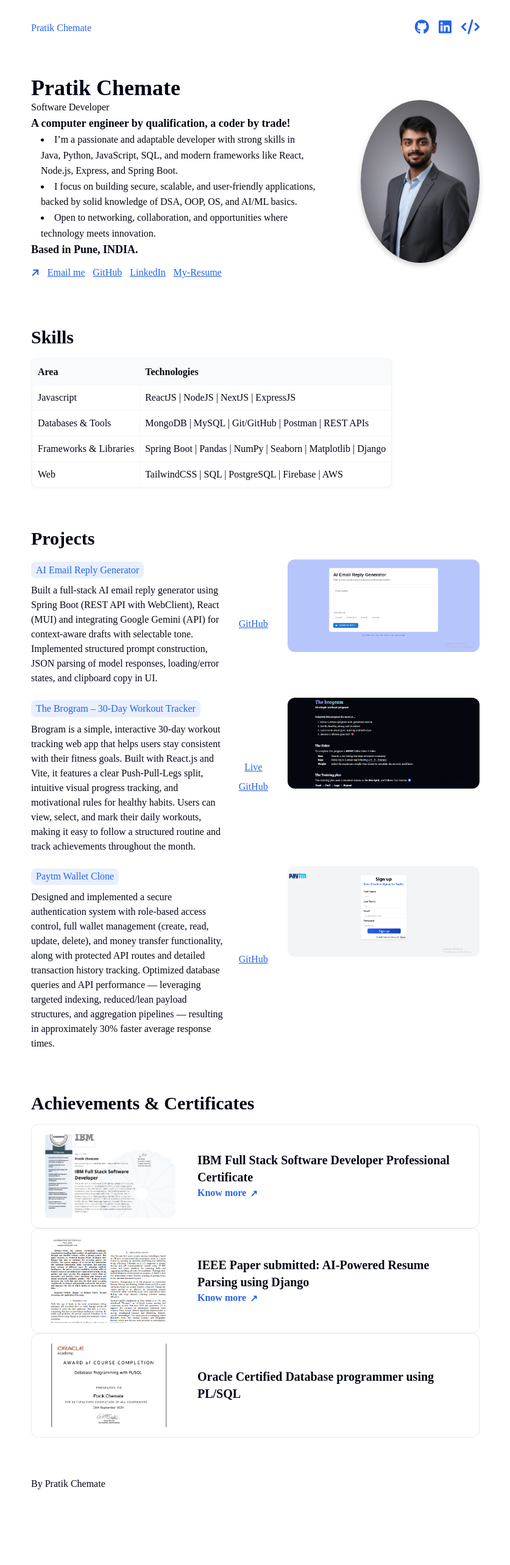
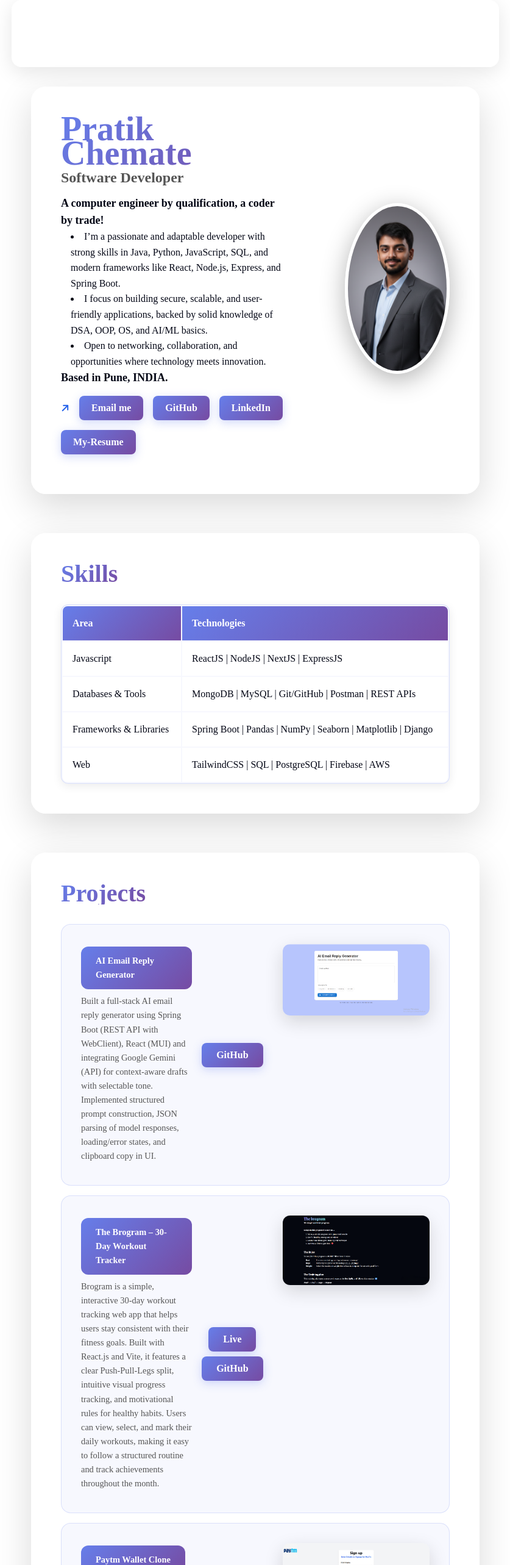
Before and after one commit to pratikchemate/portfolio1, a React (Vite) app: page / in a window 1280 px wide. Shown: the top 2566 px of the page at 61% size, without its empty margins (221-1058 px from the left). Before the commit the page ends 2477 px from the top, so only its background shows below. Built offline with nearby package versions, Linux system fonts and the light colour scheme; a web font is replaced by a local one.

Commit message:
Updated App.css

```diff
--- a/src/App.css
+++ b/src/App.css
@@ -2,14 +2,14 @@ body {
   min-height: 100vh;
   display: flex;
   flex-direction: column;
-  background-color: coral;
-
+  background: linear-gradient(135deg, #667eea 0%, #764ba2 100%);
+  background-attachment: fixed;
 }
 
 header,
 footer,
 main {
-  max-width: 800px;
+  max-width: 1100px;
   width: 100%;
   margin: 0 auto;
   padding: 2rem;
@@ -20,12 +20,44 @@ header {
   align-items: center;
   justify-content: space-between;
   gap: 1rem;
+  backdrop-filter: blur(10px);
+  background: rgba(255, 255, 255, 0.1);
+  border-radius: 16px;
+  padding: 1.5rem 2rem;
+  margin-bottom: 2rem;
+  box-shadow: 0 8px 32px rgba(0, 0, 0, 0.1);
+  border: 1px solid rgba(255, 255, 255, 0.2);
+}
+
+header a:first-child {
+  font-size: 1.25rem;
+  font-weight: 700;
+  color: white;
+  text-decoration: none;
+  transition: transform 0.3s ease;
+}
+
+header a:first-child:hover {
+  transform: translateY(-2px);
 }
 nav {
   display: flex;
   align-items: center;
   gap: 1rem;
 }
+nav a {
+  color: white;
+  text-decoration: none;
+  transition: all 0.3s ease;
+  padding: 0.5rem;
+  border-radius: 8px;
+}
+
+nav a:hover {
+  background: rgba(255, 255, 255, 0.2);
+  transform: translateY(-3px);
+}
+
 nav i {
   font-size: 1.5rem;
 }
@@ -36,11 +68,32 @@ section {
 }
 
 main {
-  gap: 4rem;
+  gap: 5rem;
 }
 
 section {
-  gap: 1rem;
+  gap: 1.5rem;
+  backdrop-filter: blur(10px);
+  background: rgba(255, 255, 255, 0.95);
+  border-radius: 24px;
+  padding: 3rem;
+  box-shadow: 0 20px 60px rgba(0, 0, 0, 0.15);
+  border: 1px solid rgba(255, 255, 255, 0.3);
+  transition: transform 0.3s ease, box-shadow 0.3s ease;
+}
+
+section:hover {
+  transform: translateY(-5px);
+  box-shadow: 0 25px 70px rgba(0, 0, 0, 0.2);
+}
+
+section h2 {
+  font-size: 2.5rem;
+  font-weight: 800;
+  background: linear-gradient(135deg, #667eea 0%, #764ba2 100%);
+  -webkit-background-clip: text;
+  -webkit-text-fill-color: transparent;
+  margin-bottom: 1rem;
 }
 
 .intro-header p {
@@ -80,7 +133,18 @@ section {
 .project-card {
   display: flex;
   flex-direction: column;
-  gap: 1rem;
+  gap: 1.5rem;
+  background: rgba(102, 126, 234, 0.05);
+  padding: 2rem;
+  border-radius: 16px;
+  border: 1px solid rgba(102, 126, 234, 0.2);
+  transition: all 0.3s ease;
+}
+
+.project-card:hover {
+  background: rgba(102, 126, 234, 0.1);
+  border-color: rgba(102, 126, 234, 0.4);
+  transform: scale(1.02);
 }
 .project-links {
   display: flex;
@@ -103,17 +167,28 @@ section {
   }
 
   .project-card .img-div {
-    max-width: 70%;
+    max-width: 45%;
     padding-left: 1rem;
+  }
+
+  .project-card .img-div img {
+    border-radius: 12px;
+    box-shadow: 0 10px 30px rgba(0, 0, 0, 0.15);
+    transition: transform 0.3s ease;
+  }
+
+  .project-card .img-div img:hover {
+    transform: scale(1.05);
   }
 }
 .achievement-link {
   display: inline-flex;
   align-items: center;
   gap: 6px;
-  color: #2563eb;
+  color: #667eea;
   font-weight: 700;
   text-decoration: none;
+  transition: all 0.3s ease;
 }
 
 .achievement-link::after {
@@ -124,6 +199,8 @@ section {
 
 .achievement-link:hover {
   text-decoration: underline;
+  color: #764ba2;
+  transform: translateX(5px);
 }
 .certifications-list {
   padding-left: 1.2rem;
@@ -136,36 +213,44 @@ section {
   flex-direction: row;
   align-items: center;
   gap: 2.25rem;
-  background: var(--card-bg, #fff);
-  border: 1px solid rgba(0, 0, 0, 0.08);
-  border-radius: 12px;
-  padding: 16px; /* slightly larger padding to balance the bigger image */
-  transition: transform 0.2s ease, box-shadow 0.2s ease, border-color 0.2s ease;
+  background: rgba(102, 126, 234, 0.05);
+  border: 1px solid rgba(102, 126, 234, 0.2);
+  border-radius: 16px;
+  padding: 1.5rem;
+  transition: all 0.3s ease;
 }
 
 .achievement-card:hover {
-  transform: translateY(-2px);
-  border-color: rgba(0, 0, 0, 0.12);
-  box-shadow: 0 10px 24px rgba(0, 0, 0, 0.06);
+  transform: translateY(-5px);
+  border-color: rgba(102, 126, 234, 0.4);
+  box-shadow: 0 15px 40px rgba(102, 126, 234, 0.2);
+  background: rgba(102, 126, 234, 0.1);
 }
 
 /* Increase thumbnail size for readability */
 .achievement-thumb {
-  flex: 0 0 220px; /* wider for readability */
+  flex: 0 0 220px;
   height: auto;
-  aspect-ratio: 16 / 10; /* consistent shape */
-  border-radius: 14px;
+  aspect-ratio: 16 / 10;
+  border-radius: 12px;
   overflow: hidden;
-  background: #f3f4f6;
+  background: white;
   display: flex;
   align-items: center;
   justify-content: center;
+  box-shadow: 0 4px 12px rgba(0, 0, 0, 0.1);
+  transition: transform 0.3s ease;
+}
+
+.achievement-card:hover .achievement-thumb {
+  transform: scale(1.05);
 }
 
 .achievement-thumb img {
   width: 100%;
   height: 100%;
-  object-fit: cover; /* keeps aspect filling without distortion */
+  object-fit: cover;
+  transition: transform 0.3s ease;
 }
 
 /* Let text take the remaining space */
@@ -181,12 +266,17 @@ section {
   font-weight: 700;
 }
 
-/* Optional: comfortable reading size */
 .achievement-body p {
   margin: 0 0 10px;
-  color: #6b7280;
-  line-height: 1.6;
-  font-size: 1rem; /* was 0.95rem */
+  color: #555;
+  line-height: 1.7;
+  font-size: 1rem;
+}
+
+.achievement-body h4 {
+  color: #333;
+  font-weight: 700;
+  margin-bottom: 0.5rem;
 }
 
 /* Keep it responsive: stack on small screens, and let image scale full width */
@@ -207,23 +297,52 @@ section {
   margin-bottom: 0.5rem;
 }
 
-.class-button-secondary p {
-  justify-content: center;
+.card-button-secondary {
+  background: linear-gradient(135deg, #667eea 0%, #764ba2 100%) !important;
+  color: white !important;
+  padding: 0.75rem 1.5rem !important;
+  border-radius: 12px !important;
+  font-weight: 700 !important;
+  box-shadow: 0 4px 15px rgba(102, 126, 234, 0.3) !important;
+  transition: all 0.3s ease !important;
 }
+
+.card-button-secondary:hover {
+  transform: translateY(-2px) !important;
+  box-shadow: 0 6px 20px rgba(102, 126, 234, 0.4) !important;
+}
+
+.card-button-secondary p {
+  margin: 0;
+  color: white !important;
+}
+
 .tech-list div {
   padding: 0.1rem 0.5rem;
   border-radius: var(--border-radius-small);
 }
 .tech-list p {
-  font-size: 0.8 rem;
+  font-size: 0.9rem;
+  color: #555;
+  line-height: 1.6;
 }
 .project-links a {
   transition: transform 0.3s ease, color 0.3s ease;
 }
 
+.project-links a {
+  padding: 0.5rem 1.5rem;
+  background: linear-gradient(135deg, #667eea 0%, #764ba2 100%);
+  color: white;
+  border-radius: 8px;
+  text-decoration: none;
+  font-weight: 600;
+  box-shadow: 0 4px 15px rgba(102, 126, 234, 0.3);
+}
+
 .project-links a:hover {
-  transform: scale(1.05);
-  color: var(--color-link-hover, dodgerblue); /* optional variable */
+  transform: translateY(-3px);
+  box-shadow: 0 6px 20px rgba(102, 126, 234, 0.4);
 }
 @keyframes smoothBounce {
   0% {
@@ -310,3 +429,20 @@ section {
     font-style: italic;
   }
 }
+
+footer {
+  backdrop-filter: blur(10px);
+  background: rgba(255, 255, 255, 0.1);
+  border-radius: 16px;
+  padding: 1.5rem 2rem;
+  margin-top: 3rem;
+  text-align: center;
+  box-shadow: 0 8px 32px rgba(0, 0, 0, 0.1);
+  border: 1px solid rgba(255, 255, 255, 0.2);
+}
+
+footer p {
+  color: white;
+  font-weight: 600;
+  margin: 0;
+}
--- a/src/fanta.css
+++ b/src/fanta.css
@@ -327,10 +327,12 @@ img {
 
 /* Tables */
 table {
-  width: fit-content;
-  border: 1px solid var(--border-primary);
-  background: var(--background-muted);
-  border-radius: var(--border-radius-small);
+  width: 100%;
+  border: 1px solid rgba(102, 126, 234, 0.2);
+  background: rgba(102, 126, 234, 0.05);
+  border-radius: 12px;
+  overflow: hidden;
+  box-shadow: 0 4px 15px rgba(0, 0, 0, 0.08);
 }
 
 table tr:last-child td:first-child {
@@ -350,17 +352,21 @@ table tr:first-child th:last-child {
 }
 
 th {
-  background-color: var(--background-muted);
+  background: linear-gradient(135deg, #667eea 0%, #764ba2 100%);
+  color: white;
+  font-weight: 700;
+  padding: 1rem;
 }
 
 td {
-  background: var(--background-primary);
+  background: white;
+  transition: all 0.2s ease;
 }
 
 td,
 th {
   text-align: left;
-  padding: 8px;
+  padding: 1rem;
 }
 
 thead {
@@ -373,7 +379,16 @@ tfoot {
 
 table tr:hover td,
 tbody tr:nth-child(even):hover td {
-  background-color: var(--background-muted);
+  background-color: rgba(102, 126, 234, 0.1);
+  transform: scale(1.01);
+}
+
+tbody tr {
+  transition: all 0.2s ease;
+}
+
+tbody tr:hover {
+  box-shadow: 0 2px 8px rgba(102, 126, 234, 0.2);
 }
 
 /* Form elements */
--- a/src/index.css
+++ b/src/index.css
@@ -58,14 +58,47 @@ section {
   display: flex;
   flex-direction: column;
   align-items: center;
-  gap: 2.5rem;
+  gap: 3rem;
+}
+
+.intro-text h1 {
+  font-size: 3rem;
+  font-weight: 900;
+  background: linear-gradient(135deg, #667eea 0%, #764ba2 100%);
+  -webkit-background-clip: text;
+  -webkit-text-fill-color: transparent;
+  margin-bottom: 0.5rem;
+}
+
+.intro-text > p {
+  font-size: 1.5rem;
+  color: #555;
+  font-weight: 600;
+  margin-bottom: 1rem;
 }
 .links-container {
-  padding: 0.75rem 0;
+  padding: 1rem 0;
   display: flex;
   flex-direction: row;
   align-items: center;
-  gap: 0.8rem;
+  flex-wrap: wrap;
+  gap: 1rem;
+}
+
+.links-container a {
+  padding: 0.5rem 1.25rem;
+  background: linear-gradient(135deg, #667eea 0%, #764ba2 100%);
+  color: white;
+  border-radius: 8px;
+  text-decoration: none;
+  font-weight: 600;
+  transition: all 0.3s ease;
+  box-shadow: 0 4px 15px rgba(102, 126, 234, 0.3);
+}
+
+.links-container a:hover {
+  transform: translateY(-3px);
+  box-shadow: 0 6px 20px rgba(102, 126, 234, 0.4);
 }
 
 .link-arrow {
@@ -187,25 +220,35 @@ section {
   .intro-container {
     flex-direction: row;
     justify-content: space-between;
-    /* align-items: flex-start; ✅ Top align both sections */
+    align-items: center;
   }
 
   .intro-text {
     text-align: left;
-    max-width: 600px;
+    max-width: 650px;
+  }
+
+  .intro-text h1 {
+    font-size: 3.5rem;
   }
 
   .profile-pic {
-    margin-left: 2rem;
-    margin-top: 0; /* ✅ Prevent vertical offset */
+    margin-left: 3rem;
+    margin-top: 0;
   }
 }
 
 .imd {
-  width: 250px;
-  height: auto;
+  width: 280px;
+  height: 280px;
   border-radius: 50%;
   object-fit: cover;
-  box-shadow: 0 4px 10px rgba(0, 0, 0, 0.2);
-  float: right;
+  box-shadow: 0 10px 40px rgba(0, 0, 0, 0.3);
+  border: 5px solid rgba(255, 255, 255, 0.9);
+  transition: all 0.3s ease;
 }
+
+.imd:hover {
+  transform: scale(1.05) rotate(5deg);
+  box-shadow: 0 15px 50px rgba(0, 0, 0, 0.4);
+}
```
